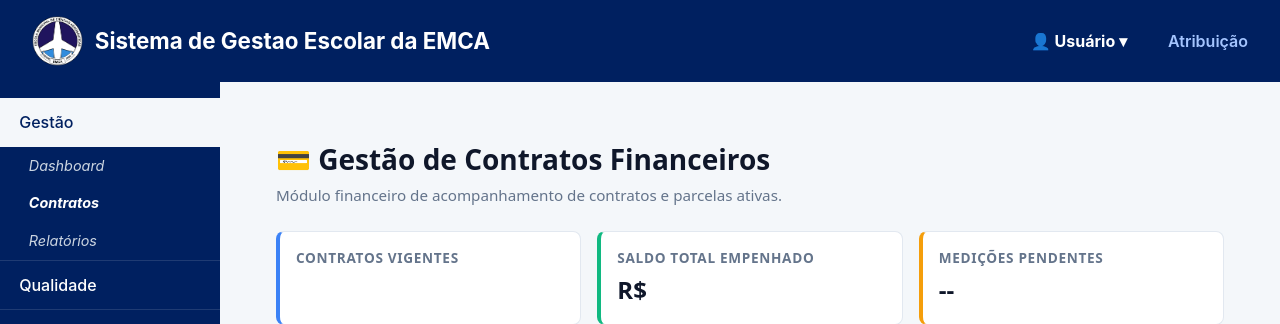
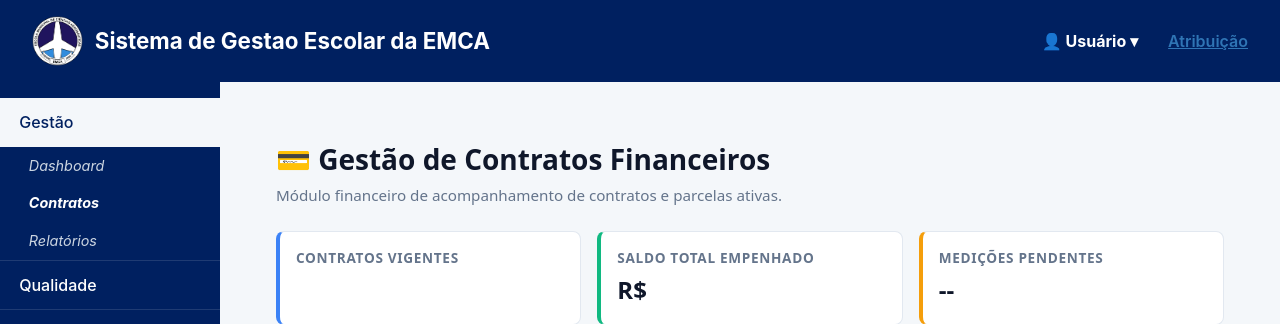
Before and after one commit to AssumFeres/gestao-escolar, a Django app: page /atribuicao/contratos/ in a window 1280 px wide. Shown: the top 324 px of the page. Run offline with Django 5.2, Linux system fonts and the light colour scheme.

Commit message:
Correcao final da estrutura do menu

```diff
--- a/templates/base.html
+++ b/templates/base.html
@@ -7,13 +7,17 @@
     <title>{% block title %}Sistema de Gestao Escolar{% endblock %}</title>
     <link rel="stylesheet" href="{% static 'global/css/base.css' %}" />
 
-    <!-- Estilização Exclusiva do Menu do Usuário (Injetado) -->
+    <!-- Estilização Injetada Exclusiva para o Menu Flutuante do Usuário -->
     <style>
+      .header-usuario {
+          display: flex;
+          align-items: center;
+          gap: 20px;
+      }
       .header-dropdown {
           position: relative;
           display: inline-block;
-          cursor: pointer; /* Faz aparecer a mãozinha ao passar o mouse */
-          margin-right: 15px;
+          cursor: pointer; /* A mãozinha aparece APENAS aqui no Usuário */
           padding: 5px 10px;
       }
       .header-usuario-nome {
@@ -34,7 +38,7 @@
           margin-top: 5px;
           overflow: hidden;
       }
-      /* Links dentro do menu */
+      /* Links internos do menu flutuante */
       .header-dropdown-conteudo a {
           color: #333333 !important;
           padding: 10px 15px;
@@ -42,6 +46,7 @@
           display: block;
           font-size: 14px;
           text-align: left;
+          cursor: pointer;
       }
       .header-dropdown-conteudo a:hover {
           background-color: #f1f1f1;
@@ -56,17 +61,10 @@
           border-top: 1px solid #e5e5e5;
           margin: 0;
       }
-      /* MÁGICA: Abre o menu dinamicamente ao passar o mouse */
+      /* Gatilho Hover: Abre o menu ao posicionar o mouse */
       .header-dropdown:hover .header-dropdown-conteudo {
           display: block;
-      }
-      .btn-atribuicao {
-          color: #a4c5ff;
-          text-decoration: none;
-      }
-      .btn-atribuicao:hover {
-          text-decoration: underline;
-      }
+       }
     </style>
   </head>
   <body>
@@ -87,7 +85,8 @@
             <a href="/admin/logout/" class="txt-logout">🚪 Sair do Sistema</a>
           </div>
         </div>
-        <a href="{% url 'lista-turmas' %}" class="btn-atribuicao">Atribuição</a>
+        <!-- Link de atribuição restaurado ao padrão original do projeto -->
+        <a href="{% url 'lista-turmas' %}">Atribuição</a>
       </div>
     </header>
 
```
